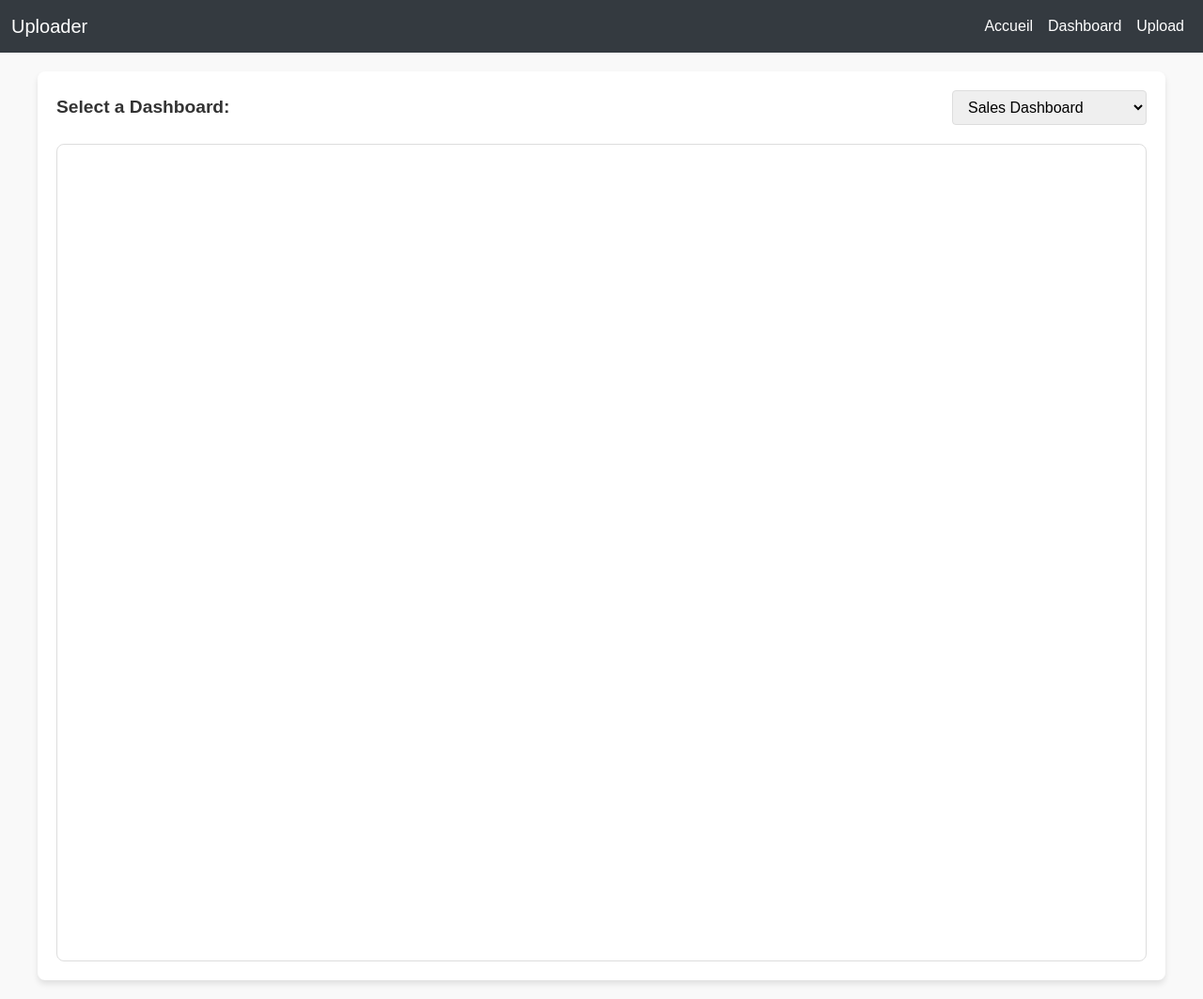
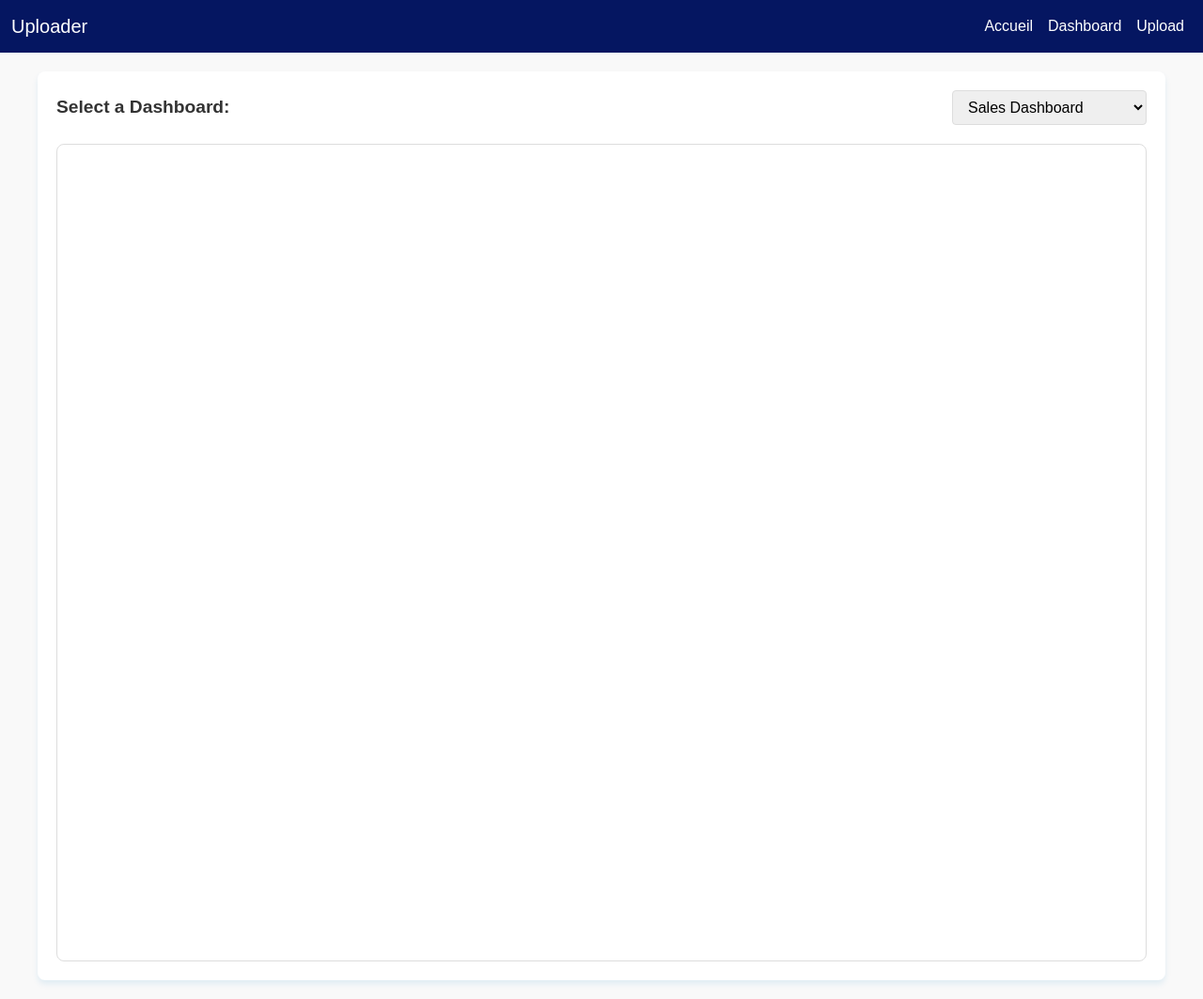
Before and after one commit to isned/projet_ELK, a Flask app: page /dashboard in a window 1280 px wide. Shown: the whole page at 94% size. Run offline with Flask 3, Linux system fonts and the light colour scheme.

Commit message:
some updates

```diff
--- a/app/templates/dashboard.html
+++ b/app/templates/dashboard.html
@@ -15,7 +15,7 @@
         }
 
         .navbar {
-            background-color: #343a40;
+            background-color: #051661;
         }
 
         .navbar-brand, .navbar-nav .nav-link {
@@ -36,7 +36,7 @@
             padding: 20px;
             background-color: white;
             border-radius: 8px;
-            box-shadow: 0 4px 6px rgba(0, 0, 0, 0.1);
+            box-shadow: 0 4px 6px rgba(10, 129, 199, 0.1);
         }
 
         .dashboard-selector {
--- a/app/templates/upload.html
+++ b/app/templates/upload.html
@@ -10,7 +10,7 @@
             background-color: #f8f9fa;
         }
         .navbar {
-            background-color: #343a40;
+            background-color: #051661;
         }
         .navbar-brand, .navbar-nav .nav-link {
             color: #ffffff !important;
```
